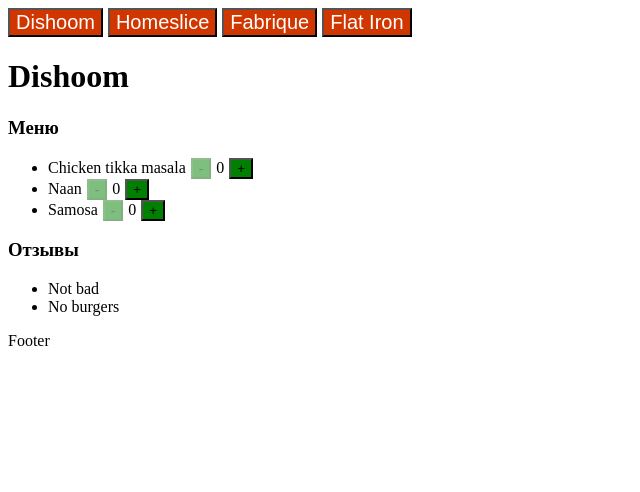
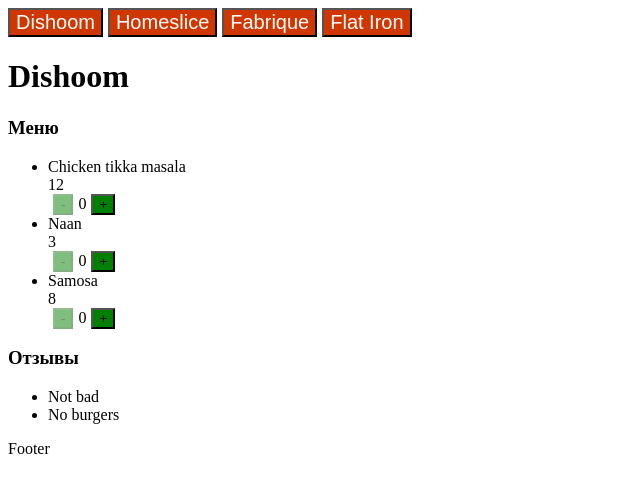
Before and after one commit to krparen/react-course-homeworks, a React (Vite) app: page / in a window 1280 px wide. Shown: the top 492 px of the page, without its empty margins (0-640 px from the left). Built offline with nearby package versions, Linux system fonts and the light colour scheme.

Commit message:
lecture-3/h2 improvements after watching solution

```diff
--- a/src/components/counter/component.jsx
+++ b/src/components/counter/component.jsx
@@ -1,25 +1,22 @@
 import {Button} from "../button/component.jsx";
-import {useState} from "react";
 
-export const Counter = () => {
+export const Counter = ({value, min = 0, max = 5, onChange}) => {
 
-    const [counter, setCounter] = useState(0);
-
-    return <span>
+    return <div>
         <Button
             text={"-"}
-            onClick={() => setCounter(counter - 1)}
-            isDisabled={counter <= 0}
+            onClick={() => onChange(value - 1)}
+            isDisabled={value <= min}
             viewVariant={"counter"}
         >
         </Button>
-        <span>{counter}</span>
+        {value}
         <Button
             text={"+"}
-            onClick={() => setCounter(counter + 1)}
-            isDisabled={counter >= 5}
+            onClick={() => onChange(value + 1)}
+            isDisabled={value >= max}
             viewVariant={"counter"}
         >
         </Button>
-    </span>
+    </div>
 }
--- a/src/components/dish/component.jsx
+++ b/src/components/dish/component.jsx
@@ -1,5 +1,15 @@
+import {Counter} from "../counter/component.jsx";
+import {useState} from "react";
+
 export const Dish = ({dish}) => {
+
+    const [counter, setCounter] = useState(0);
+
     return (
-        <span>{dish.name}</span>
+        <div>
+            <div>{dish.name}</div>
+            <div>{dish.price}</div>
+            <Counter value={counter} min={0} max={5} onChange={setCounter}/>
+        </div>
     );
 };
--- a/src/components/dishes/component.jsx
+++ b/src/components/dishes/component.jsx
@@ -8,7 +8,7 @@ export const Dishes = ({dishes: dishes}) => {
             <ul>
                 {dishes.map(dish =>
                     <li>
-                        <span><Dish dish={dish}/><Counter/></span>
+                        <div><Dish dish={dish}/></div>
                     </li>
                 )}
             </ul>
```
